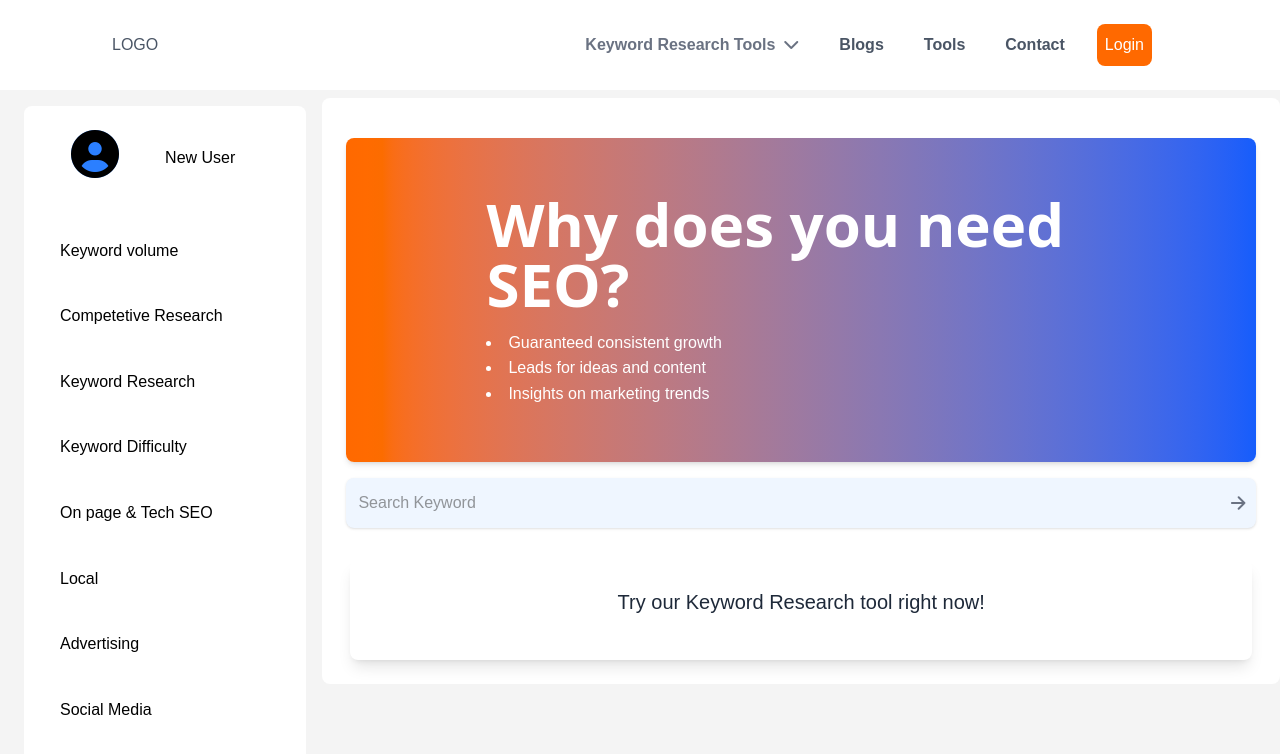
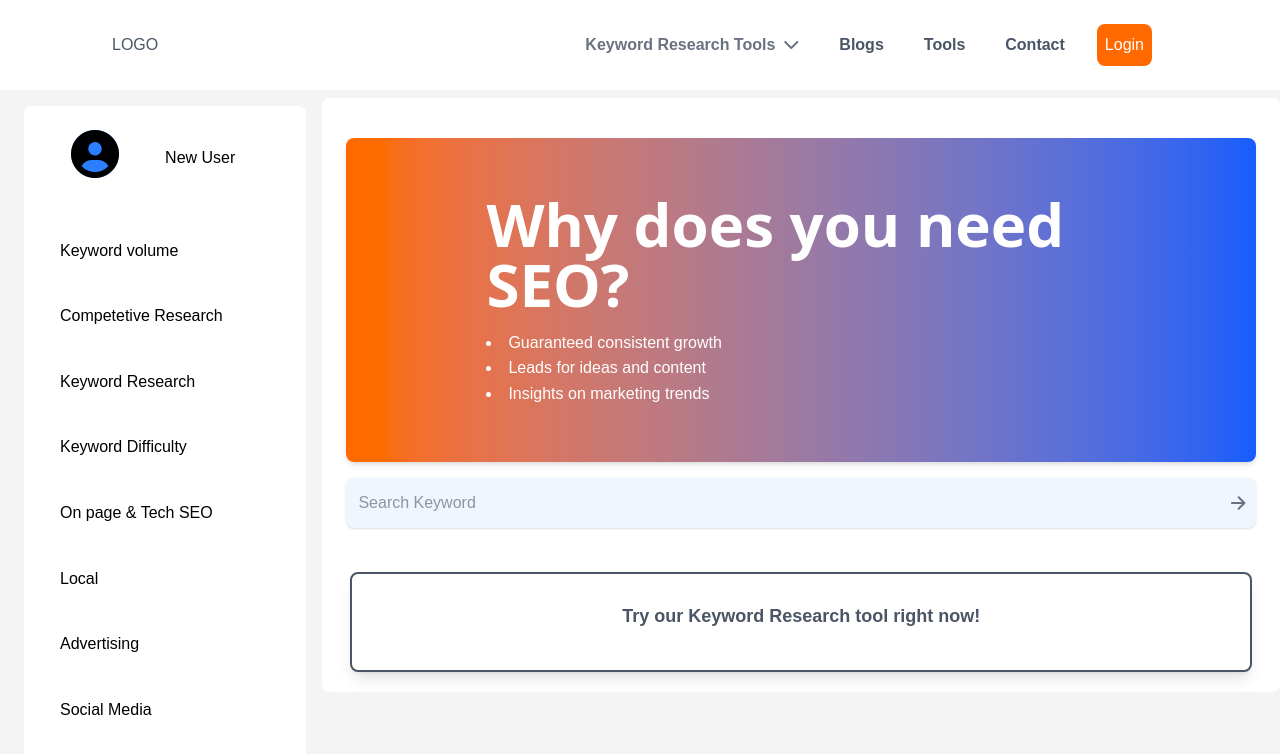
Before and after one commit to Adity8860/KM-Keyword-Research, a React (Vite) app: page / in a window 1280 px wide. Shown: the top 754 px of the page. Built offline with nearby package versions, Linux system fonts and the light colour scheme.

Commit message:
fix: update Sidepanel import statement and adjust styles in keywordData component

```diff
--- a/src/App.jsx
+++ b/src/App.jsx
@@ -8,7 +8,7 @@ import {
 } from "react-router-dom";
 
 import Navbar from "./Components/Navbar/navbar.jsx";
-import Sidepanel from "./Components/Sidepanel/sidePanel.jsx";
+import Sidepanel from "./Components/Sidepanel/sidepanel.jsx"; // Updated import statement
 import KeywordData from "./Components/ShowData/keywordData.jsx";
 import LoginPage from "./Components/Login&Registation/loginForm.jsx";
 import RegistrationPage from "./Components/Login&Registation/registation.jsx";
--- a/src/Components/ShowData/keywordData.jsx
+++ b/src/Components/ShowData/keywordData.jsx
@@ -132,16 +132,16 @@ const keywordData = () => {
             </div>
           )}
         </div>
-        <div className="w-full h-full max-w-[65rem] mx-auto p-1 mt-2 rounded-lg flex items-center">
+        <div className="w-full h-full max-w-[65rem] mx-auto p-1 mt-4 rounded-lg flex items-center">
           <div
-            className={`w-full h-full text-center p-3 rounded-lg shadow-lg transition-all duration-300 ${
-              hover ? "bg-blue-500 text-white" : "bg-white text-gray-800"
+            className={`w-full h-full text-center p-3 border-2 rounded-lg shadow-lg transition-all duration-300 ${
+              hover ? "bg-gradient-to-r mt-4 shadow-md from-blue-500 to-purple-300  text-white" : "bg-white text-gray-600 "
             }`}
             onMouseEnter={() => setHover(true)}
             onMouseLeave={() => setHover(false)}
-            style={{ height: "100px", width: "100%" }} // Set fixed height and width
+            style={{ height: "100px", width: "100%" }}
           >
-            <h2 className="text-md font-light mb-2 p-4 sm:text-lg md:text-xl">
+            <h2 className="text-lg font-extrabold mb-2 p-4 sm:text-md md:text-md">
               {hover
                 ? "Keyword research is finding out what words people search for online, so businesses can use them to create content, get noticed, and attract the right audience"
                 : "Try our Keyword Research tool right now!"}
```
